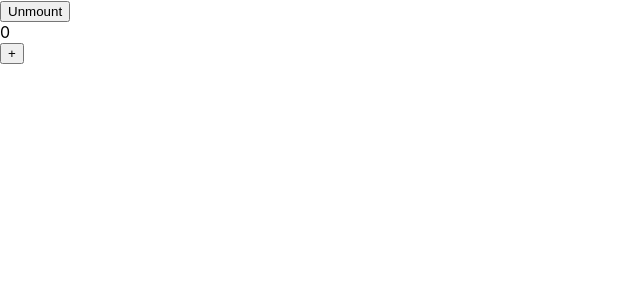
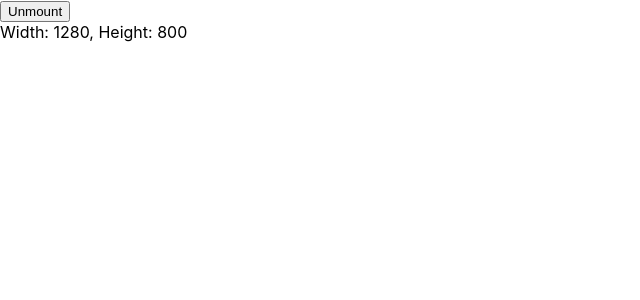
Before and after one commit to Termins55/react-app, a React (Create React App) app: page / in a window 1280 px wide. Both pictures are taken after a click on the button "Mount". Shown: the top 300 px of the page, without its empty margins (0-640 px from the left). Built offline with nearby package versions, Linux system fonts and the light colour scheme.

Commit message:
Add ViewPortParams

```diff
--- a/src/App.js
+++ b/src/App.js
@@ -2,8 +2,8 @@
 // import Counter from "./components/Counter";
 // import Header from "./components/Header";
 import { Component } from "react";
-import StopWatch from "./components/StopWatch";
-import { isVisible } from "@testing-library/user-event/dist/utils";
+// import StopWatch from "./components/StopWatch";
+import ViewPortParams from "./components/ViewPortParams";
 
 class App extends Component {
   constructor(props) {
@@ -26,7 +26,7 @@ class App extends Component {
         <button onClick={this.handleClick}>
           {isVisible ? "Unmount" : "Mount"}
         </button>
-        {isVisible && <StopWatch />}
+        {isVisible && <ViewPortParams />}
       </>
     );
   }
--- /dev/null
+++ b/src/components/ViewPortParams/index.jsx
@@ -0,0 +1,34 @@
+import { Component } from "react";
+
+class ViewPortParams extends Component {
+  constructor(props) {
+    super(props);
+
+    this.state = {
+      x: window.innerWidth,
+      y: window.innerHeight,
+    };
+  }
+
+  resizaHandler = () => {
+    this.setState({ x: window.innerWidth, y: window.innerHeight });
+  };
+
+  componentDidMount() {
+    window.addEventListener("resize", this.resizaHandler);
+  }
+
+  componentWillUnmount() {
+    window.removeEventListener("resize", this.resizaHandler);
+  }
+
+  render() {
+    const { x, y } = this.state;
+    return (
+      <div>
+        Width: {x}, Height: {y}
+      </div>
+    );
+  }
+}
+export default ViewPortParams;
```
